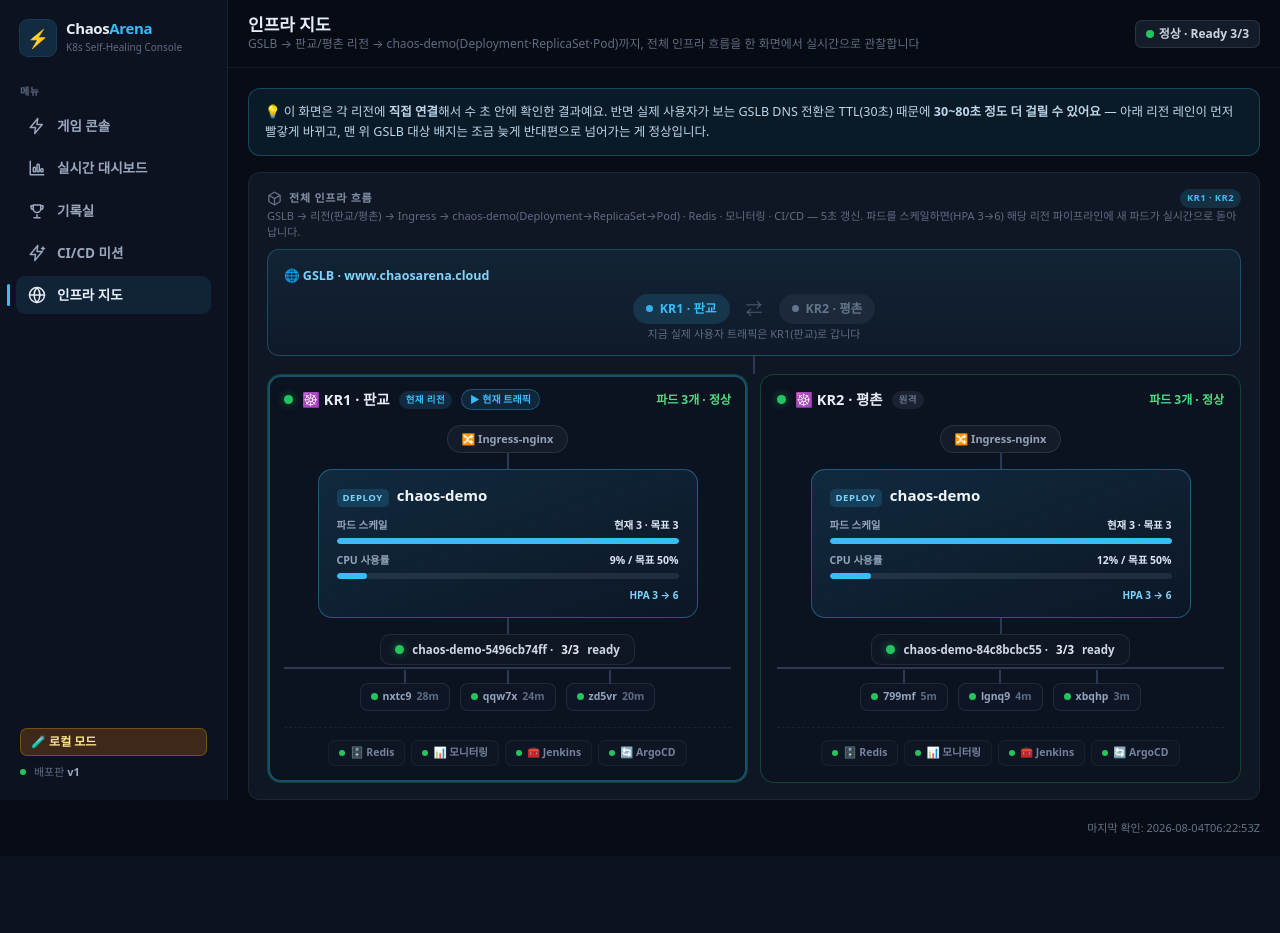
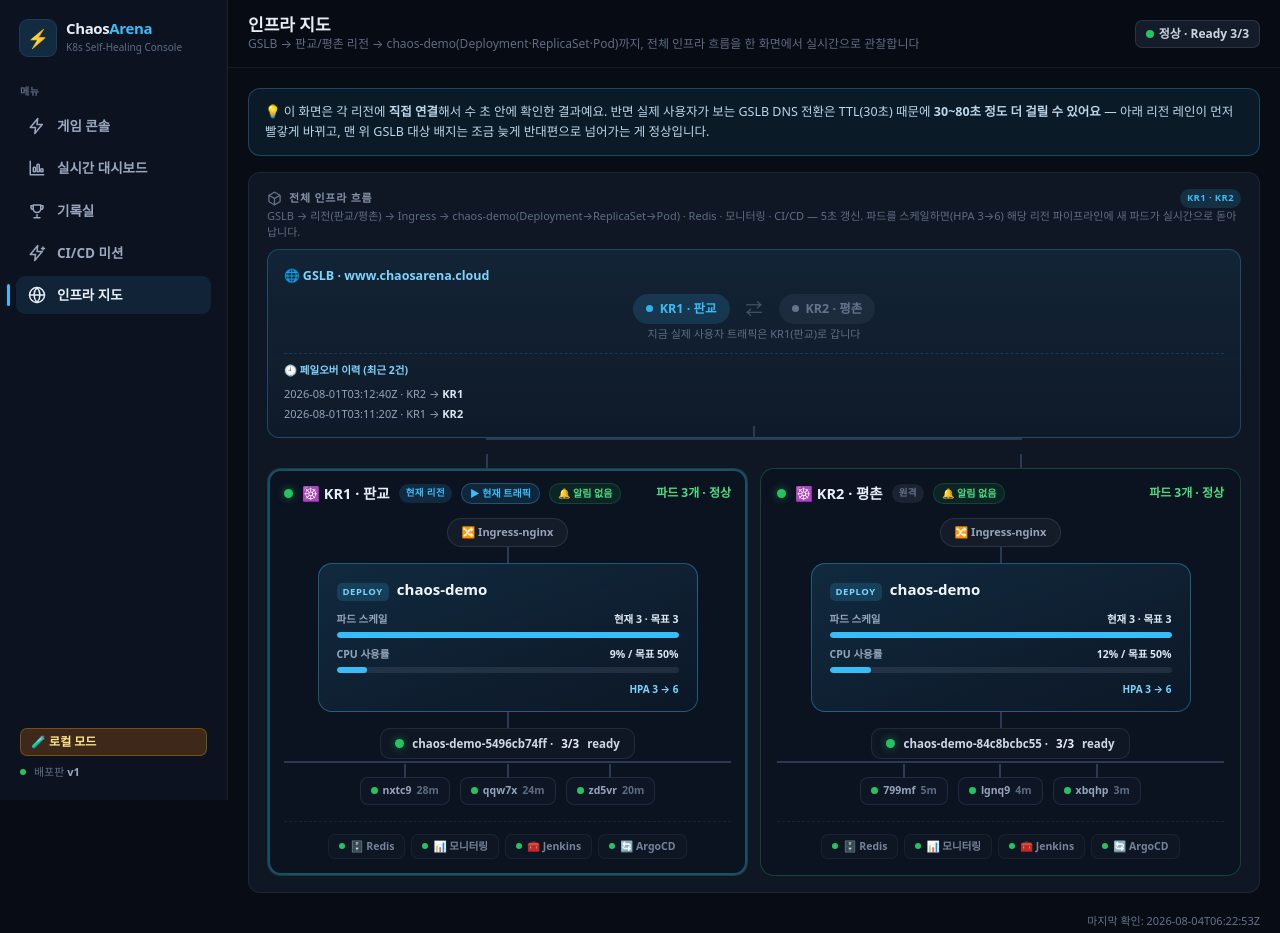
Before and after one commit to wonju90/ChaosArena, a Flask app: page /infra in a window 1280 px wide. Shown: the top 933 px of the page. Before the commit the page ends 833 px from the top, so only its background shows below. Run offline with Flask 3, Linux system fonts and the light colour scheme; data that the repository does not hold is empty; some libraries are stand-ins or nearby versions; some web fonts are replaced.

Commit message:
Korean-ize Slack alerts + add GSLB fork line, alert badge, failover history
1) Slack 알림 한글화: kube-prometheus-stack 기본 규칙(InfoInhibitor,
etcdInsufficientMembers) 제목/본문을 실제로 확인된 것만 번역, 모르는 alertname은
원문 그대로 통과(추측 금지). etcd 알림엔 "단일 노드라 상시 발생, 실제 장애 아님"
설명까지 추가.

2) /infra 선택 기능 3종:
- GSLB→리전 Y자 분기선 (파드 팬아웃과 같은 시각 문법 재사용)
- 활성 알림 배지 (Alertmanager, 자기 리전 로컬+상대 리전 HTTP 프록시, 심각도별 색상)
- GSLB 페일오버 이력 (리전 전용 Redis에 전환 기록, "이 화면이 관찰한 이력"으로 프레이밍)

Co-Authored-By: Claude Opus 4.8 (1M context) <noreply@anthropic.com>

```diff
--- a/app.py
+++ b/app.py
@@ -102,6 +102,11 @@ REDIS_PASSWORD = os.environ.get("REDIS_PASSWORD", "")
 # 정상/비정상을 단정하지 않는다.
 JENKINS_HEALTH_URL = os.environ.get("JENKINS_HEALTH_URL", "")
 ARGOCD_HEALTH_URL = os.environ.get("ARGOCD_HEALTH_URL", "")
+
+# 인프라 지도(/infra)에 "지금 이 리전에 활성 알림이 몇 개인지"를 보여주기 위한 Alertmanager
+# 내부 Service 주소. PROMETHEUS_URL과 같은 클러스터(kube-prometheus-stack Helm 릴리즈)가 만든
+# Service라 이름 규칙이 같다. 비어있으면 "미연동"으로 저하한다.
+ALERTMANAGER_URL = os.environ.get("ALERTMANAGER_URL", "")
 
 # LOCAL_MODE에서 사용할 가짜 파드 목록 (이름, 노드) - EXPECTED_REPLICAS 기본값(3)과 개수를 맞춤
 MOCK_PODS = [
@@ -724,6 +729,39 @@ def _check_gslb_target():
         return None
 
 
+# ── 페일오버 이력 — GSLB 대상이 바뀐 순간을 리전 전용 Redis에 남겨둔다 ──
+# gslb_target은 리전별 데이터가 아니라 "공개 도메인이 지금 어디를 가리키는지"라는 전역적인
+# 사실이라, 어느 리전 Redis에 남기든 내용은 사실상 같다 - 그래서 /infra는 상대 리전 것까지
+# 합치지 않고 자기 리전(self)의 기록만 보여준다("이 화면이 관찰한 페일오버 이력"이라는 정직한
+# 프레이밍). 파드가 여러 개(3~6개)라 동시에 같은 전환을 감지할 수 있는데, "마지막으로 기록된
+# to 값과 다를 때만 기록"하는 방식으로 중복 기록을 크게 줄인다(완벽한 원자성 보장은 아니지만,
+# 이 정도 경합은 데모 스케일에서 감내할 만하다).
+FAILOVER_LOG_KEY = "gslb_failover_log"
+FAILOVER_LOG_MAX = 20
+
+
+def _record_failover_transition(new_target):
+    if new_target is None:
+        return
+    client = get_redis_client()
+    if client is None:
+        return
+    try:
+        last_raw = client.lindex(FAILOVER_LOG_KEY, -1)
+        last = json.loads(last_raw) if last_raw else None
+        if last and last.get("to") == new_target:
+            return  # 이미 같은 전환이 기록돼 있음 - 중복 기록 방지
+        event = {
+            "from": last.get("to") if last else None,
+            "to": new_target,
+            "at": time.strftime("%Y-%m-%dT%H:%M:%SZ", time.gmtime()),
+        }
+        client.rpush(FAILOVER_LOG_KEY, json.dumps(event))
+        client.ltrim(FAILOVER_LOG_KEY, -FAILOVER_LOG_MAX, -1)
+    except redis.RedisError as e:
+        print(f"페일오버 이력 기록 실패: {e}")
+
+
 def _build_regions_snapshot():
     region_results = []
     for region in REGIONS:
@@ -738,9 +776,12 @@ def _build_regions_snapshot():
             }
         )
 
+    gslb_target = _check_gslb_target()
+    _record_failover_transition(gslb_target)
+
     return {
         "self": APP_VERSION,
-        "gslb_target": _check_gslb_target(),
+        "gslb_target": gslb_target,
         "checked_at": time.strftime("%Y-%m-%dT%H:%M:%SZ", time.gmtime()),
         "regions": region_results,
     }
@@ -896,13 +937,78 @@ def _build_aux_snapshot():
     }
 
 
+# ── 활성 알림(Alertmanager) — "죽었나 살았나"를 넘어 "지금 뭐가 알람 중인가"까지 ──
+# 위 aux 헬스체크가 컴포넌트 생사만 본다면, 이건 그 위에 한 겹 더 얹어 Alertmanager가 지금 들고
+# 있는 활성 알림 목록(억제/무음 제외)을 보여준다. 자기 리전은 로컬에서 직접, 상대 리전은 그쪽의
+# /api/alerts를 HTTP로 가져온다(토폴로지/aux-health와 완전히 같은 프록시 패턴).
+_alerts_cache = {"available": True, "checked_at": None, "regions": []}
+
+
+def _query_active_alerts():
+    """
+    ALERTMANAGER_URL이 비어있으면(미연동) None, 쿼리가 실패해도 None - "몰라서 못 보여준다"와
+    "0개다"를 구분해야 화면이 거짓으로 "알림 없음"이라고 단정하지 않는다.
+    """
+    if not ALERTMANAGER_URL:
+        return None
+    try:
+        resp = requests.get(
+            f"{ALERTMANAGER_URL}/api/v2/alerts",
+            params={"active": "true", "silenced": "false", "inhibited": "false"},
+            timeout=2,
+        )
+        data = resp.json()
+    except (requests.RequestException, ValueError) as e:
+        print(f"Alertmanager 알림 조회 실패: {e}")
+        return None
+    return [
+        {
+            "name": a.get("labels", {}).get("alertname", "unknown"),
+            "severity": a.get("labels", {}).get("severity", "none"),
+        }
+        for a in data
+    ]
+
+
+def _fetch_region_active_alerts(url):
+    """상대 리전의 /api/alerts(자기 자신만 담긴 1차 응답)를 HTTP로 가져온다."""
+    try:
+        data = requests.get(f"{url}/api/alerts", timeout=2).json()
+        return data.get("alerts") if data.get("available") else None
+    except (requests.RequestException, ValueError) as e:
+        print(f"리전 알림 확인 실패({url}): {e}")
+        return None
+
+
+def _build_alerts_snapshot():
+    results = []
+    for region in REGIONS:
+        is_self = region["id"] == APP_VERSION
+        alerts = _query_active_alerts() if is_self else _fetch_region_active_alerts(region["url"])
+        results.append(
+            {
+                "id": region["id"],
+                "label": region["label"],
+                "is_self": is_self,
+                "available": alerts is not None,
+                "alerts": alerts or [],
+            }
+        )
+    return {
+        "available": True,
+        "checked_at": time.strftime("%Y-%m-%dT%H:%M:%SZ", time.gmtime()),
+        "regions": results,
+    }
+
+
 def _refresh_regions_loop():
-    global _regions_cache, _topology_cache, _aux_cache
+    global _regions_cache, _topology_cache, _aux_cache, _alerts_cache
     while True:
         if REGIONS:
             _regions_cache = _build_regions_snapshot()  # 새 dict 통째로 스왑 -> 원자적, Lock 불필요
             _topology_cache = _build_topology_snapshot()
             _aux_cache = _build_aux_snapshot()
+            _alerts_cache = _build_alerts_snapshot()
         time.sleep(5)
 
 
@@ -1114,6 +1220,39 @@ def api_regions():
     return jsonify({"available": True, **_regions_cache})
 
 
+@app.route("/api/failover-history")
+def api_failover_history():
+    """
+    /infra의 'GSLB 페일오버 이력' 패널용 — 이 리전(self)이 관찰한 GSLB 대상 전환 기록을
+    최신순으로 돌려준다. gslb_target은 리전별 데이터가 아니라 전역적인 사실이라 상대 리전 것과
+    합치지 않는다("이 화면이 관찰한 이력"이라는 정직한 프레이밍). REDIS_HOST 미설정 클러스터에서는
+    다른 선택적 연동과 같은 패턴으로 available:false로 우아하게 저하한다.
+    """
+    if LOCAL_MODE:
+        return jsonify(
+            {
+                "available": True,
+                "events": [
+                    {"from": "kr2", "to": "kr1", "at": "2026-08-01T03:12:40Z"},
+                    {"from": "kr1", "to": "kr2", "at": "2026-08-01T03:11:20Z"},
+                ],
+            }
+        )
+
+    client = get_redis_client()
+    if client is None:
+        return jsonify({"available": False})
+
+    try:
+        raw = client.lrange(FAILOVER_LOG_KEY, -FAILOVER_LOG_MAX, -1)
+        events = [json.loads(e) for e in raw]
+        events.reverse()  # 최신이 먼저
+    except redis.RedisError as e:
+        return jsonify({"available": False, "error": f"Redis 조회 실패: {e}"})
+
+    return jsonify({"available": True, "events": events})
+
+
 @app.route("/api/topology")
 def api_topology():
     """
@@ -1190,6 +1329,49 @@ def api_aux_health_all():
         return jsonify({"available": True, "checked_at": checked, "regions": [region]})
 
     return jsonify(_aux_cache)
+
+
+@app.route("/api/alerts")
+def api_alerts():
+    """1차(자기 리전) 활성 알림 목록 - /api/aux-health와 같은 역할 분담(상대 리전이 HTTP로 가져감)."""
+    checked = time.strftime("%Y-%m-%dT%H:%M:%SZ", time.gmtime())
+    if LOCAL_MODE:
+        return jsonify({"available": True, "region": APP_VERSION, "checked_at": checked, "alerts": []})
+
+    alerts = _query_active_alerts()
+    return jsonify(
+        {"available": alerts is not None, "region": APP_VERSION, "checked_at": checked, "alerts": alerts or []}
+    )
+
+
+@app.route("/api/alerts/all")
+def api_alerts_all():
+    """
+    /infra의 '활성 알림' 배지가 폴링하는 통합 엔드포인트 — /api/aux-health/all과 완전히 같은 구조.
+    죽었나 살았나(aux-health)를 넘어, 지금 Alertmanager가 들고 있는 알림을 리전별로 보여준다.
+    """
+    checked = time.strftime("%Y-%m-%dT%H:%M:%SZ", time.gmtime())
+    if LOCAL_MODE:
+        return jsonify(
+            {
+                "available": True,
+                "checked_at": checked,
+                "regions": [
+                    {"id": "kr1", "label": "판교", "is_self": True, "available": True, "alerts": []},
+                    {"id": "kr2", "label": "평촌", "is_self": False, "available": True, "alerts": []},
+                ],
+            }
+        )
+
+    if not REGIONS:
+        alerts = _query_active_alerts()
+        region = {
+            "id": APP_VERSION, "label": APP_VERSION, "is_self": True,
+            "available": alerts is not None, "alerts": alerts or [],
+        }
+        return jsonify({"available": True, "checked_at": checked, "regions": [region]})
+
+    return jsonify(_alerts_cache)
 
 
 @app.route("/api/deploy-history")
--- a/k8s/alertmanager-slack-values-kr1.yaml
+++ b/k8s/alertmanager-slack-values-kr1.yaml
@@ -39,5 +39,7 @@ alertmanager:
           - api_url_file: /etc/alertmanager/secrets/slack-webhook/url
             channel: "#chaosarena-전체"
             send_resolved: true
-            title: "[KR1] {{ .CommonLabels.alertname }}"
-            text: "{{ range .Alerts }}{{ .Annotations.summary }}\n{{ end }}"
+            # 한글화 방식은 k8s/alertmanager-slack-values.yaml(KR2) 주석 참고 — 실제로 확인된
+            # 기본 알림만 번역하고, 모르는 alertname은 원문 그대로 통과시킨다.
+            title: "[KR1] {{ if eq .CommonLabels.alertname \"InfoInhibitor\" }}ℹ️ 정보성 알림 억제 중{{ else if eq .CommonLabels.alertname \"etcdInsufficientMembers\" }}⚠️ etcd 멤버 수 부족{{ else }}{{ .CommonLabels.alertname }}{{ end }}"
+            text: "{{ if eq .CommonLabels.alertname \"InfoInhibitor\" }}info 등급 알림이 하나 이상 억제(inhibit)되고 있어요 - 더 심각한 알림이 이미 울리고 있다는 뜻이니 그 알림부터 확인하세요.{{ else if eq .CommonLabels.alertname \"etcdInsufficientMembers\" }}etcd 클러스터 멤버 수가 기준보다 적어요. 이 클러스터는 마스터 1대짜리 단일 노드 etcd라 원래 상시 발생하는 알림이고(HA 구성이 아님), 실제 장애 신호는 아니에요.{{ else }}{{ range .Alerts }}{{ .Annotations.summary }}\n{{ end }}{{ end }}"
--- a/templates/infra.html
+++ b/templates/infra.html
@@ -30,8 +30,23 @@
   @keyframes gslb-pulse { 0%,100% { opacity: 1; } 50% { opacity: 0.35; } }
   .gslb-arrow { font-size: 17px; color: #475569; }
 
-  /* GSLB에서 두 리전으로 갈라지는 짧은 세로 커넥터 */
+  /* GSLB에서 두 리전으로 갈라지는 커넥터 — 좁은 화면(리전이 세로로 쌓임)에선 직선 하나,
+     넓은 화면(리전이 좌우 2열)에선 Y자로 갈라지는 바(파드 팬아웃과 같은 시각 문법 재사용) */
   .flow-branch { width: 2px; height: 18px; background: #2b3a52; margin: 0 auto; }
+  .flow-branch-fork { display: none; }
+  @media (min-width: 1100px) {
+    .flow-branch { display: none; }
+    .flow-branch-fork {
+      display: flex; justify-content: space-between; align-items: flex-start;
+      width: 55%; max-width: 620px; margin: 0 auto; position: relative;
+      border-top: 2px solid #2b3a52; padding-top: 14px;
+    }
+    .flow-branch-fork::before {
+      content: ''; position: absolute; top: -14px; left: 50%; width: 2px; height: 14px;
+      background: #2b3a52; transform: translateX(-50%);
+    }
+    .flow-branch-drop { width: 2px; height: 14px; background: #2b3a52; }
+  }
 
   /* ── 리전 레인 (판교/평촌을 좌우 2열로 나란히) ── */
   .lane-list { display: grid; grid-template-columns: 1fr; gap: 12px; }
@@ -50,7 +65,7 @@
     0% { background: rgba(239,68,68,0.35); } 100% { background: rgba(239,68,68,0.06); }
   }
 
-  .lane-head { display: flex; align-items: center; gap: 9px; margin-bottom: 14px; }
+  .lane-head { display: flex; align-items: center; flex-wrap: wrap; gap: 9px; margin-bottom: 14px; }
   .lane-title { font-size: 14.5px; font-weight: 800; color: #e8eef7; }
   .lane-role {
     font-size: 9.5px; font-weight: 800; letter-spacing: 0.04em; text-transform: uppercase;
@@ -65,6 +80,25 @@
   .lane-status { font-size: 12px; font-weight: 700; margin-left: auto; }
   .lane-status.ok { color: #4ade80; }
   .lane-status.bad { color: #f87171; }
+
+  /* 활성 알림 배지 — 심각도 중 가장 높은 것으로 색을 정한다(critical > warning > info) */
+  .lane-alerts {
+    font-size: 10px; font-weight: 800; padding: 2px 8px; border-radius: 999px;
+    color: #64748b; background: rgba(148,163,184,0.12); border: 1px solid rgba(148,163,184,0.18);
+  }
+  .lane-alerts.alerts-none { color: #4ade80; background: rgba(34,197,94,0.10); border-color: rgba(34,197,94,0.22); }
+  .lane-alerts.alerts-info { color: #93c5fd; background: rgba(56,189,248,0.10); border-color: rgba(56,189,248,0.22); }
+  .lane-alerts.alerts-warning { color: #fde68a; background: rgba(251,191,36,0.14); border-color: rgba(251,191,36,0.4); }
+  .lane-alerts.alerts-critical { color: #fca5a5; background: rgba(239,68,68,0.14); border-color: rgba(239,68,68,0.4); }
+
+  /* GSLB 박스 안, 페일오버 이력 미니 로그 */
+  .failover-history { margin-top: 10px; padding-top: 9px; border-top: 1px dashed rgba(56,189,248,0.18); }
+  .failover-history-title { font-size: 10.5px; font-weight: 800; color: #7dd3fc; margin-bottom: 5px; }
+  .failover-event {
+    font-size: 11px; color: #93a4bb; padding: 2px 0; font-variant-numeric: tabular-nums;
+  }
+  .failover-event b { color: #dbe6f3; }
+  .failover-empty { font-size: 11px; color: #64748b; }
 
   .tnode-dot { width: 9px; height: 9px; border-radius: 50%; background: #334155; flex: none; }
   .tnode-dot.ok { background: #22c55e; box-shadow: 0 0 8px rgba(34,197,94,0.55); }
@@ -200,8 +234,10 @@
         <span id="gslb-kr2" class="gslb-side"><span class="gslb-side-dot"></span>KR2 · 평촌</span>
       </div>
       <div id="gslb-hint" class="text-center text-[11px] text-faint">확인 중…</div>
+      <div id="failover-history" class="failover-history"></div>
     </div>
     <div class="flow-branch"></div>
+    <div class="flow-branch-fork"><span class="flow-branch-drop"></span><span class="flow-branch-drop"></span></div>
 
     <!-- 리전 레인 (JS 렌더) -->
     <div id="infra-flow" class="lane-list">
@@ -352,6 +388,20 @@ function auxRow(regionReachable, health) {
     </div>`;
 }
 
+// alerts: null(미연동) | []( 정상, 0개) | [{name, severity}, ...] — 가장 높은 심각도로 배지 색을 정한다.
+function alertBadge(alerts) {
+  if (alerts === null || alerts === undefined) {
+    return '<span class="lane-alerts" title="ALERTMANAGER_URL 미설정">🔔 미연동</span>';
+  }
+  if (alerts.length === 0) {
+    return '<span class="lane-alerts alerts-none">🔔 알림 없음</span>';
+  }
+  const sevs = alerts.map((a) => a.severity);
+  const cls = sevs.includes('critical') ? 'alerts-critical' : sevs.includes('warning') ? 'alerts-warning' : 'alerts-info';
+  const names = alerts.map((a) => a.name).join(', ');
+  return `<span class="lane-alerts ${cls}" title="${esc(names)}">🔔 알림 ${alerts.length}개</span>`;
+}
+
 function regionLane(r) {
   const label = REGION_LABEL[r.id] || r.id;
   const roleTag = r.is_self
@@ -389,14 +439,14 @@ function regionLane(r) {
     <div class="region-lane ${stateCls}">
       <div class="lane-head">
         <span class="tnode-dot ${r.reachable ? 'ok' : 'bad'}"></span>
-        <span class="lane-title">☸️ ${esc(label)}</span>${roleTag}${servingBadge}${status}
+        <span class="lane-title">☸️ ${esc(label)}</span>${roleTag}${servingBadge}${alertBadge(r.alerts)}${status}
       </div>
       ${body}
       ${auxRow(r.reachable, r.aux)}
     </div>`;
 }
 
-function renderInfraFlow(reg, topo, aux) {
+function renderInfraFlow(reg, topo, aux, alerts) {
   const flow = document.getElementById('infra-flow');
 
   if (!reg.available) {
@@ -412,6 +462,8 @@ function renderInfraFlow(reg, topo, aux) {
   (topo.regions || []).forEach((t) => { topoMap[t.id] = t; });
   const auxMap = {};
   (aux.regions || []).forEach((t) => { auxMap[t.id] = t.health; });
+  const alertsMap = {};
+  (alerts.regions || []).forEach((t) => { alertsMap[t.id] = t.available ? t.alerts : null; });
 
   const regions = reg.regions || [];
   flow.innerHTML = regions.map((rr) => regionLane({
@@ -422,6 +474,7 @@ function renderInfraFlow(reg, topo, aux) {
     serving: reg.gslb_target === rr.id,
     topo: topoMap[rr.id],
     aux: auxMap[rr.id],
+    alerts: rr.id in alertsMap ? alertsMap[rr.id] : null,
   })).join('');
 
   if (reg.checked_at) {
@@ -429,13 +482,34 @@ function renderInfraFlow(reg, topo, aux) {
   }
 }
 
+function renderFailoverHistory(data) {
+  const el = document.getElementById('failover-history');
+  if (!data.available) {
+    el.innerHTML = '<div class="failover-empty">🕘 페일오버 이력: Redis 미연동</div>';
+    return;
+  }
+  const events = data.events || [];
+  if (!events.length) {
+    el.innerHTML = '<div class="failover-history-title">🕘 페일오버 이력</div><div class="failover-empty">아직 전환 기록이 없습니다.</div>';
+    return;
+  }
+  const rows = events.slice(0, 5).map((e) => {
+    const from = e.from ? (REGION_LABEL[e.from] || e.from).split(' · ')[0] : '?';
+    const to = (REGION_LABEL[e.to] || e.to).split(' · ')[0];
+    return `<div class="failover-event">${esc(e.at)} · ${esc(from)} → <b>${esc(to)}</b></div>`;
+  }).join('');
+  el.innerHTML = `<div class="failover-history-title">🕘 페일오버 이력 (최근 ${Math.min(5, events.length)}건)</div>${rows}`;
+}
+
 async function refreshInfra() {
   try {
-    const [a, b, c] = await Promise.all([
+    const [regRes, topoRes, auxRes, alertsRes, historyRes] = await Promise.all([
       fetch('/api/regions'), fetch('/api/topology/all'), fetch('/api/aux-health/all'),
+      fetch('/api/alerts/all'), fetch('/api/failover-history'),
     ]);
-    renderInfraFlow(await a.json(), await b.json(), await c.json());
-  } catch (e) {
+    renderInfraFlow(await regRes.json(), await topoRes.json(), await auxRes.json(), await alertsRes.json());
+    renderFailoverHistory(await historyRes.json());
+  } catch (err) {
     document.getElementById('infra-flow').innerHTML =
       '<div class="apptree-empty">⚠ 인프라 상태를 불러오지 못했습니다.</div>';
   }
```
Also changed, not shown: docs/PROJECT_LOG.md (+41 -0 lines), k8s/alertmanager-slack-values.yaml (+9 -2 lines).
